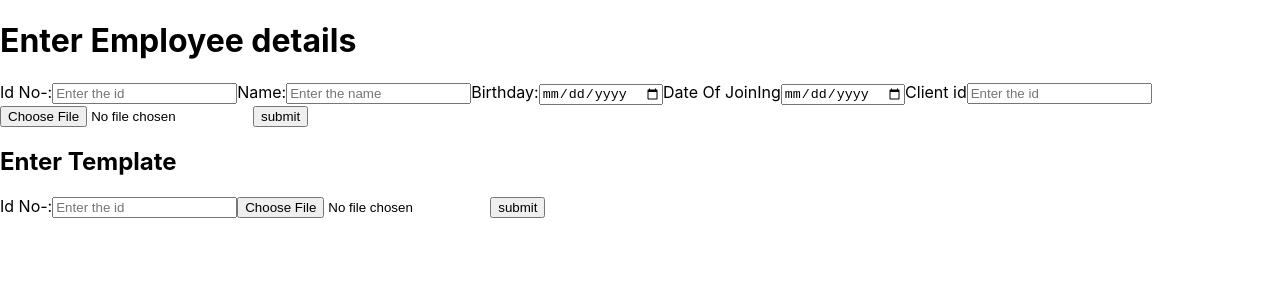
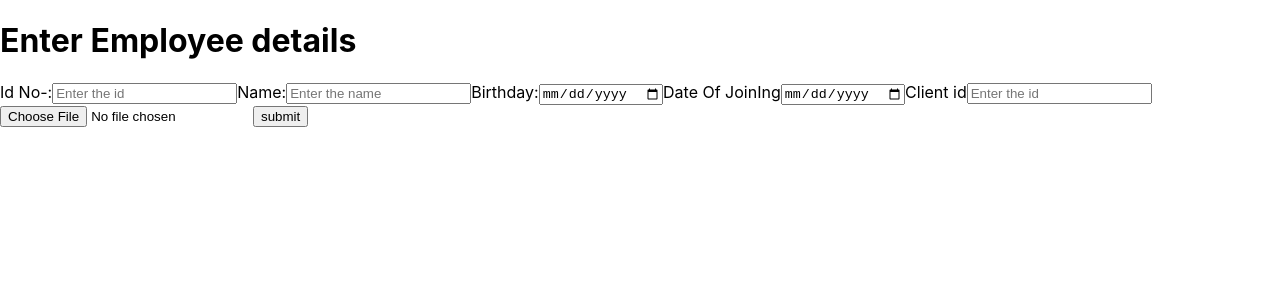
Before and after one commit to DIPSUBHA11/CompanyBirthdayReact, a React (Create React App) app: page / in a window 1280 px wide. Shown: the top 300 px of the page. Built offline with nearby package versions, Linux system fonts and the light colour scheme.

Commit message:
divided the template form

```diff
--- a/src/component/birthdayComponent.jsx
+++ b/src/component/birthdayComponent.jsx
@@ -8,25 +8,13 @@ const defaultState = {
     dateofjoining: '',
     clientid: ''
 }
-const defaultTemplateState={
-    templateId:"",
-    templatename:""
-
-}
 const BirthDayForm = () => {
-    const[templateDetails,settemplateDetails]=useState(defaultTemplateState)
     const [employeeDetails, SetEmployeeDetails] = useState(defaultState)
     const fileInputRef = useRef();
-    const TempaltefileInputRef=useRef();
     const handleinput = (e) => {
         const name = e.target.name;
         const value = e.target.value;
         SetEmployeeDetails({ ...employeeDetails, [name]: value })
-    }
-    const handletemplateinput = (e) => {
-        const name = e.target.name;
-        const value = e.target.value;
-        settemplateDetails({ ...templateDetails, [name]: value })
     }
     const handleSubmit = async (e) => {
         e.preventDefault()
@@ -43,19 +31,6 @@ const BirthDayForm = () => {
         }).then(res => {
                 if (res.status === 200)
                     SetEmployeeDetails(defaultState)
-            })
-    }
-    const handleTemplateSubmit = async (e) => {
-        e.preventDefault()
-        const data = new FormData();
-        data.append('ImageFile', TempaltefileInputRef.current.files[0])
-        data.append('id', templateDetails.templateId)
-        await fetch('http://10.139.166.21:8208/templateData', {
-            method: 'POST',
-            body: data
-        }).then(res => {
-                if (res.status === 200)
-                settemplateDetails(defaultTemplateState)
             })
     }
     return (
@@ -82,16 +57,6 @@ const BirthDayForm = () => {
                     <input type="submit" value="submit" />
                 </form>
             </div>
-            <div>
-                <form method="post" onSubmit={handleTemplateSubmit} encType="multipart/form-data">
-                    <h2>Enter Template</h2>
-                    <label>Id No-:</label>
-                    <input type="text" id="id_name" name="templateId" autoComplete="off" placeholder="Enter the id" value={templateDetails.templateId} onChange={handletemplateinput} />
-                    <small></small>
-                    <input ref={TempaltefileInputRef} type="file" name="templatename" accept="image/x-png, image/gif, image/jpeg" value={templateDetails.templatename} onChange={handletemplateinput} />
-                    <input type="submit" value="submit" />
-                </form>
-            </div>
         </>
     )
 }
```
Also changed, not shown: src/component/templateComponent.jsx (added, +48 -0 lines).
